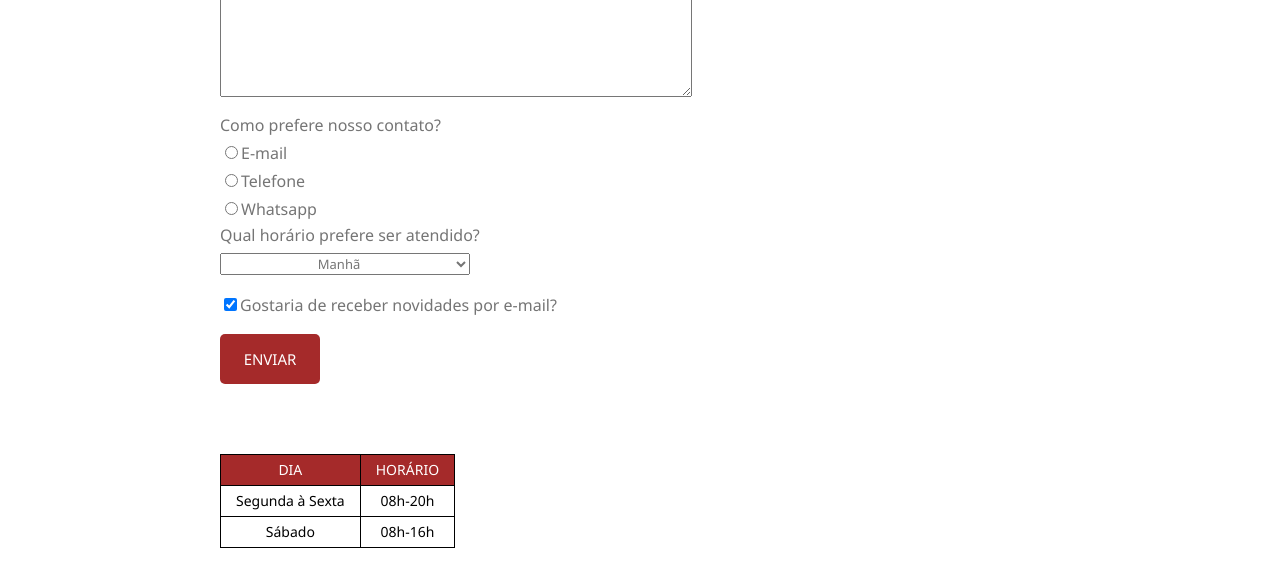
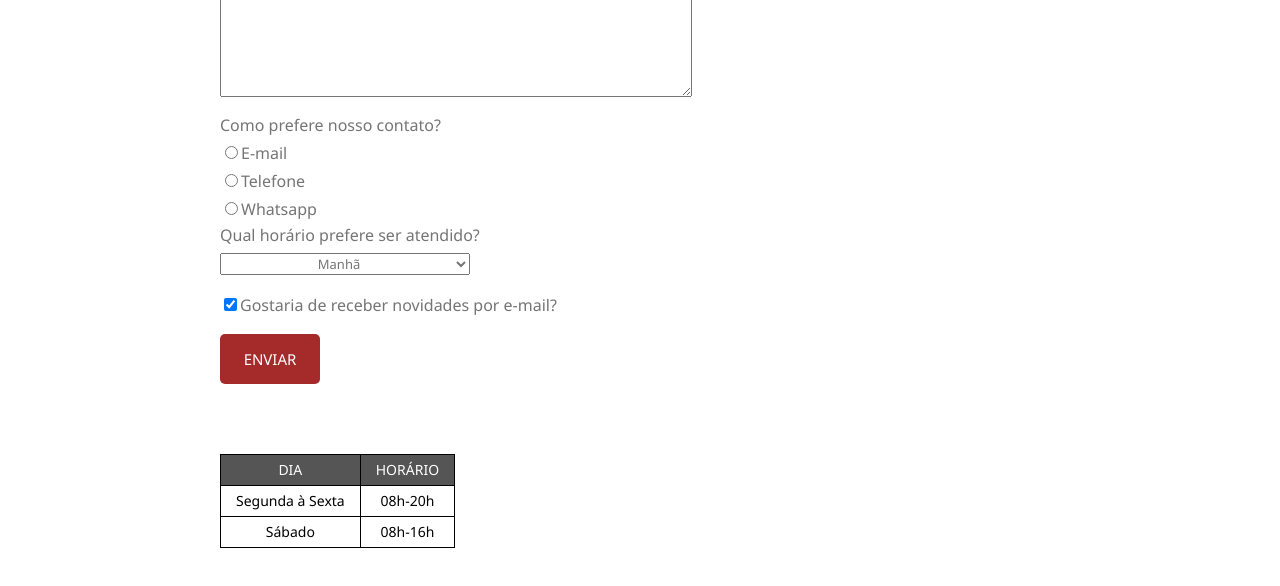
Before and after one commit to joshuapatricio/barbershop-website, a plain HTML site: page contato.html in a window 1280 px wide. Shown: the part 699-1285 px from the top of the page. Drawn offline with Linux system fonts and the light colour scheme.

Commit message:
changed the color of thead

```diff
--- a/contato.css
+++ b/contato.css
@@ -160,7 +160,7 @@ table
 }
 thead
 {
-	background: brown;
+	background: #555555;
 	color: white;
 	text-transform: uppercase;
 	font-family: 'Segoe UI', Tahoma, Geneva, Verdana, sans-serif;
```
